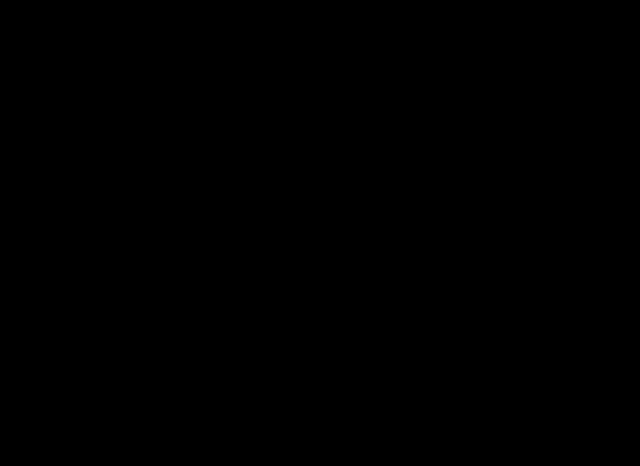
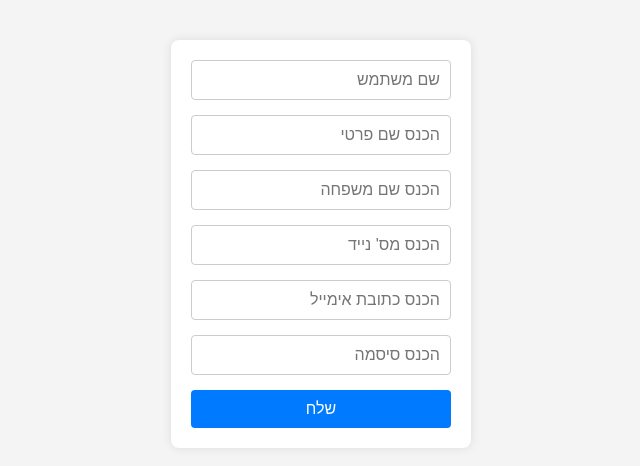
Before and after one commit to ABERsara/Astrology_project, a React (Create React App) app in the folder client/: page /register in a window 1280 px wide. Before the commit this address had no page. Shown: the part 156-622 px from the top of the page, without its empty margins (468-1108 px from the left). Built offline with nearby package versions, Linux system fonts and the light colour scheme; a web font is replaced by a local one.

Commit message:
Add homepage to login and register

```diff
--- a/client/src/App.js
+++ b/client/src/App.js
@@ -12,6 +12,9 @@ import ViewSingleBlog from "./features/blogs/viewSingleBlog/ViewSingleBlog";
 import AddBlog from "./features/blogs/addBlog/AddBlog";
 import EditBlog from "./features/blogs/editBlog/EditBlog";
 import DeleteBlog from "./features/blogs/deleteBlog/DeleteBlog";
+import HomePage from "./features/homePage/HomePage";
+import RegisterUser from "./features/user/registration/RegisterUser";
+import PrivateZone from "./features/user/privateZone/PrivateZone";
 function App() {
   return (
     <Router>
@@ -19,7 +22,8 @@ function App() {
         {/*ראשי למערכת route */}
         <Route path="/" element={<SiteLayout />}>
           {/*האינדקס שלו*/}
-          <Route index element={<h1>site</h1>} />
+          <Route index element={<HomePage/>} />
+          <Route path="register" element={<RegisterUser/>}/>
           {/* בתוך הראוט של האתר  */}
           <Route path="/dash" element={<DashLayout />}>
             {/*  ועודnavbar, sidebar האינדקס שלו שמכיל את כל ה*/}
@@ -39,7 +43,7 @@ function App() {
               <Route path="deleteBlog" element={<DeleteBlog />} />
             </Route>
             <Route path="user" element={<Outlet />}>
-              <Route index element={<h1>user</h1>} />
+              <Route index element={<PrivateZone/>} />
               <Route path="editProfile" element={<EditProfile />} />
               <Route path="chargeHistory" element={<ChargeHistory />} />
               <Route path="accountOverview" element={<AccountOverview />} />
--- /dev/null
+++ b/client/src/features/homePage/HomePage.js
@@ -0,0 +1,20 @@
+import { Link } from "react-router-dom"
+import "./home-page.css"; // קובץ ה-CSS
+
+const HomePage = () => {
+    return (
+        <div className="home-container">
+            <h1 className="home-title">HomePage</h1>
+            <div className="home-links">
+                <Link to={`dash/login`} className="home-link">
+                    כניסה לאזור האישי
+                </Link>
+                <Link to={"dash/"} className="home-link">
+                    המשך ללא רישום
+                </Link>
+            </div>
+        </div>
+    )
+}
+
+export default HomePage
--- /dev/null
+++ b/client/src/features/homePage/home-page.css
@@ -0,0 +1,40 @@
+/* עיצוב למכולה הראשית */
+.home-container {
+    display: flex;
+    flex-direction: column;
+    align-items: center;
+    justify-content: center;
+    height: 100vh;
+    background-color: #f0f0f0;
+}
+
+/* עיצוב לכותרת */
+.home-title {
+    font-size: 3em;
+    color: #333;
+    margin-bottom: 20px;
+}
+
+/* עיצוב לקישורים */
+.home-links {
+    display: flex;
+    gap: 20px; /* מרווח בין הקישורים */
+}
+
+.home-link {
+    padding: 10px 20px;
+    font-size: 1.2em;
+    color: white;
+    background-color: #007BFF; /* צבע רקע כחול */
+    border-radius: 5px;
+    text-decoration: none;
+    transition: background-color 0.3s ease;
+}
+
+.home-link:hover {
+    background-color: #0056b3; /* צבע רקע כהה יותר */
+}
+
+.home-link:active {
+    background-color: #004085; /* צבע רקע כהה יותר בלחיצה */
+}
--- a/client/src/features/user/editProfile/EditProfile.js
+++ b/client/src/features/user/editProfile/EditProfile.js
@@ -4,7 +4,7 @@ const EditProfile = () => {
   return (
     <div className="edit-profile">
       <form className="edit-profile-form">
-      <input type="file" name="userImage" placeholder="העלה תמונה" />
+      <input type="file" name="imageUrl" placeholder="העלה תמונה" />
         <input type="text" name="firstName" required placeholder="הכנס שם פרטי" />
         <input type="text" name="lastName" placeholder="הכנס שם משפחה" />
         <input type="phone" name="phone" placeholder="הכנס מס' נייד" />
--- /dev/null
+++ b/client/src/features/user/privateZone/PrivateZone.js
@@ -0,0 +1,8 @@
+import "./private-zone.css"
+const PrivateZone = () => {
+  return (
+    <div>PrivateZone</div>
+  )
+}
+
+export default PrivateZone
--- /dev/null
+++ b/client/src/features/user/registration/RegisterUser.js
@@ -0,0 +1,42 @@
+import "./register-user.css"
+
+import {useAddUserMutation} from "../userApiSlice"
+import { useEffect } from "react"
+import { useNavigate } from "react-router-dom"
+
+const RegisterUser = () => {
+  const [addUser, {data, isError, error, isSuccess, isLoading}] = useAddUserMutation()
+  const navigate = useNavigate()
+  useEffect(()=>{
+    if(isSuccess){
+      navigate("/dash/user/privateZone")
+    }
+  }, [isSuccess])
+
+  const formSubmit = (e) => {
+    e.preventDefault();
+    console.log("trying to register")
+    const data = new FormData(e.target);
+    console.log(data)
+    const userObject = Object.fromEntries(data.entries());
+    console.log("Data to be sent:", userObject); // הדפס את הנתונים כדי לוודא שהם נכונים
+    addUser(userObject);
+}
+
+  return (
+    <div className="add-user-container">
+        <form onSubmit={formSubmit} className="add-user-form">
+        <input type="text" required name="username" placeholder="שם משתמש" />
+        {/* <input type="file" name="imageUrl" placeholder="העלה תמונה" /> */}
+        <input type="text" name="firstname" required placeholder="הכנס שם פרטי" />
+        <input type="text" name="lastname" placeholder="הכנס שם משפחה" />
+        <input type="phone" name="phone" placeholder="הכנס מס' נייד" />
+        <input type="email" name="email" required placeholder="הכנס כתובת אימייל" />
+        <input type="password" name="password" required placeholder="הכנס סיסמה" />
+            <button  type="submit">שלח</button>
+        </form>
+    </div>
+  )
+}
+
+export default RegisterUser
--- /dev/null
+++ b/client/src/features/user/registration/register-user.css
@@ -0,0 +1,51 @@
+/* register-user.css */
+
+body {
+    font-family: Arial, sans-serif;
+    background-color: #f4f4f4;
+    margin: 0;
+    padding: 0;
+    display: flex;
+    justify-content: center;
+    align-items: center;
+    height: 100vh;
+}
+
+.add-user-container {
+    background-color: #fff;
+    padding: 20px;
+    border-radius: 8px;
+    box-shadow: 0 0 10px rgba(0, 0, 0, 0.1);
+    width: 300px;
+}
+
+.add-user-form {
+    display: flex;
+    flex-direction: column;
+}
+
+.add-user-form input {
+    margin-bottom: 15px;
+    padding: 10px;
+    border: 1px solid #ccc;
+    border-radius: 4px;
+    font-size: 16px;
+}
+
+.add-user-form input[type="file"] {
+    padding: 0;
+}
+
+.add-user-form button {
+    padding: 10px;
+    background-color: #007bff;
+    color: white;
+    border: none;
+    border-radius: 4px;
+    cursor: pointer;
+    font-size: 16px;
+}
+
+.add-user-form button:hover {
+    background-color: #0056b3;
+}
```
Also changed, not shown: client/src/features/user/userApiSlice.js (+8 -1 lines), client/src/features/user/privateZone/private-zone.css (added).
